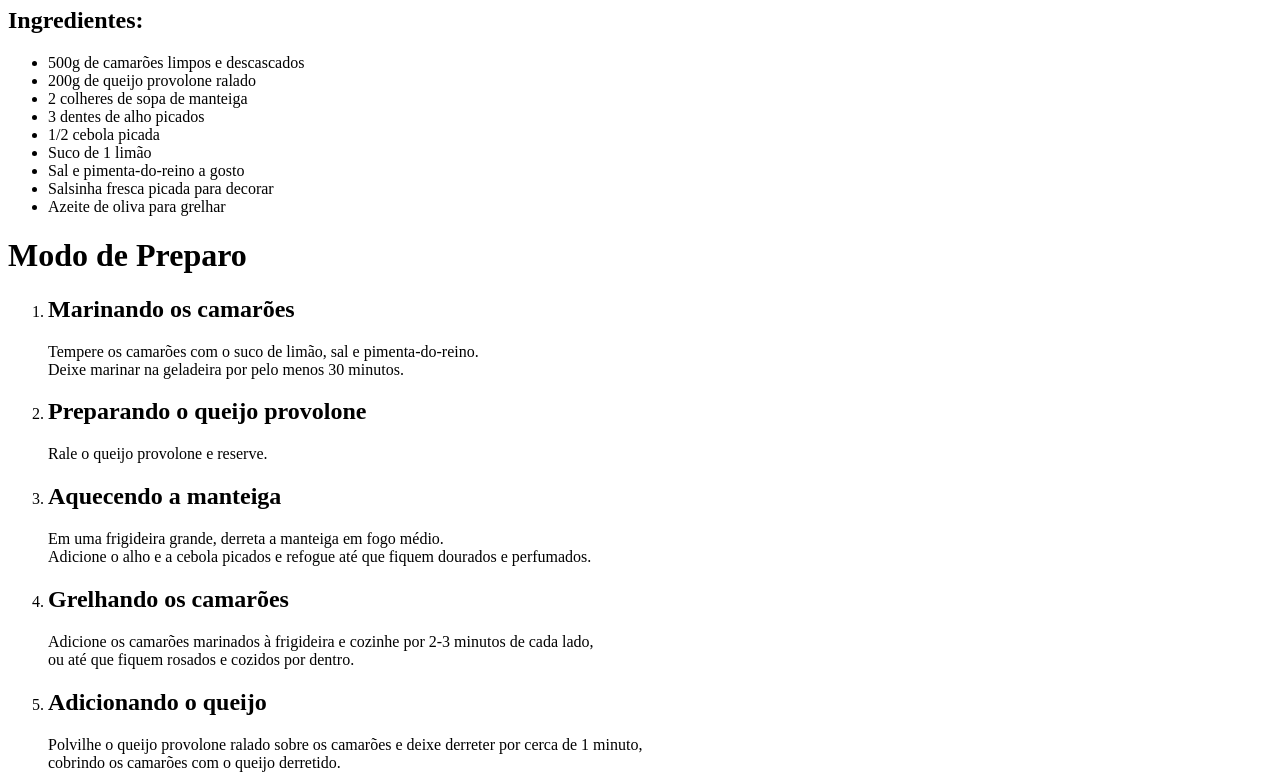
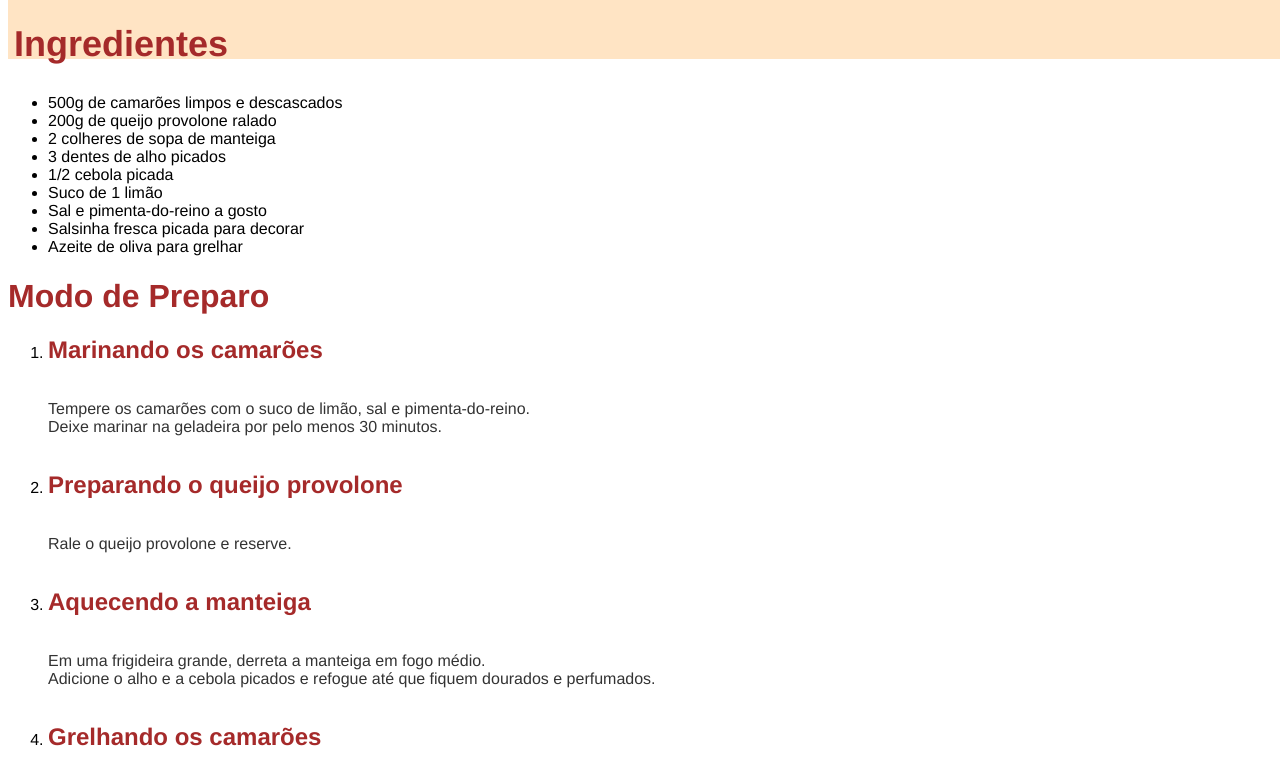
Before and after one commit to rafaelrss41/protasio-basic-html, a plain HTML site: page lista6.html in a window 1280 px wide. Shown: the part 761-1545 px from the top of the page. Drawn offline with Linux system fonts and the light colour scheme.

Commit message:
new css styles in lista6.html

```diff
--- a/lista6.html
+++ b/lista6.html
@@ -6,27 +6,114 @@
     <title>Exercicio6</title>
     <style>
         .container{
+            background-color: bisque;
+
+            font-family: 'Franklin Gothic Medium', 'Arial Narrow', Arial, sans-serif;
+
+            margin: 0;
+            padding: 0;
+            box-sizing: border-box;
+
+            width: 100vw;
+            height: 100vh;
+
+        }
+        .ingredientes{
+            margin: 0;
+            padding: 0;
+            box-sizing: border-box;
+
+        }
+        .ingredientes > h1{
+            text-align: center;
+            font-size: 56px;
+            color: brown;
+        }
+
+        .ingredientes > h2 {
+            font-size: 36px;
+            padding-left: 6px;
+            color:brown;
+
+            display: flex;
+            align-items: left;
+            justify-content: space-between;
+        }
+
+        .preparo{
+
             margin: 0;
             padding: 0;
             box-sizing: border-box;
         }
-        body > img{
+
+        .preparo > h1{
+            color: brown;
+            font-family: 'Franklin Gothic Medium', 'Arial Narrow', Arial, sans-serif;
+        }
+
+
+        .preparo > ol {
+            margin-bottom: 8px;
+        }
+
+        ol li p {
+
+            color: #333;
+
+
+            display: inline-flex;
+            align-items: center;
+            justify-content: center;
+
+            margin-bottom: 15px;
+        }
+
+        ol li h2{
+            color:brown;
+
+            display: flex;
+            align-items: left;
+            justify-content: space-between;
+        }
+
+        header{
+            padding: 8px;
+
+            font-weight: 700;
+
+            text-align: center;
+            font-size: 56px;
+            margin: 20px;
+            color: brown;
+        }
+
+        body img{
+
             display: flex;
             align-items: center;
             justify-content: center;
-        }
-        header{
-            text-align: center;
-            font-size: 56px;
-            margin: 20px;
-            color: blueviolet;
-        }
-        img{
+
+
             margin: 50px;
             width:90vw;
             height: 60vh;
             text-align: right;
+
         }
+        span{
+            padding: 15px;
+
+            font-weight: 700;
+            font-size: 46px;
+            font-family: 'Franklin Gothic Medium', 'Arial Narrow', Arial, sans-serif;
+
+            display: flex;
+            align-items: center;
+            justify-content: center;
+            color: brown;
+        }
+
     </style>
 </head>
     <body>
@@ -36,7 +123,7 @@
             <!-- division for "ingredientes"-->
                 <div class="ingredientes">
                         <h1>Camarão com Provolone</h1>
-                            <h2>Ingredientes:</h2>
+                            <h2>Ingredientes</h2>
                                 <ul>
                                     <li>500g de camarões limpos e descascados</li>
                                     <li>200g de queijo provolone ralado</li>
@@ -99,8 +186,8 @@
                                         </p>
                                     </li>
                                 </ol>
+                                <span>BOM APETITE !</span>
                 </div>
         </div>
-        <footer>Bom apetite!</footer>
     </body>
 </html>
```
